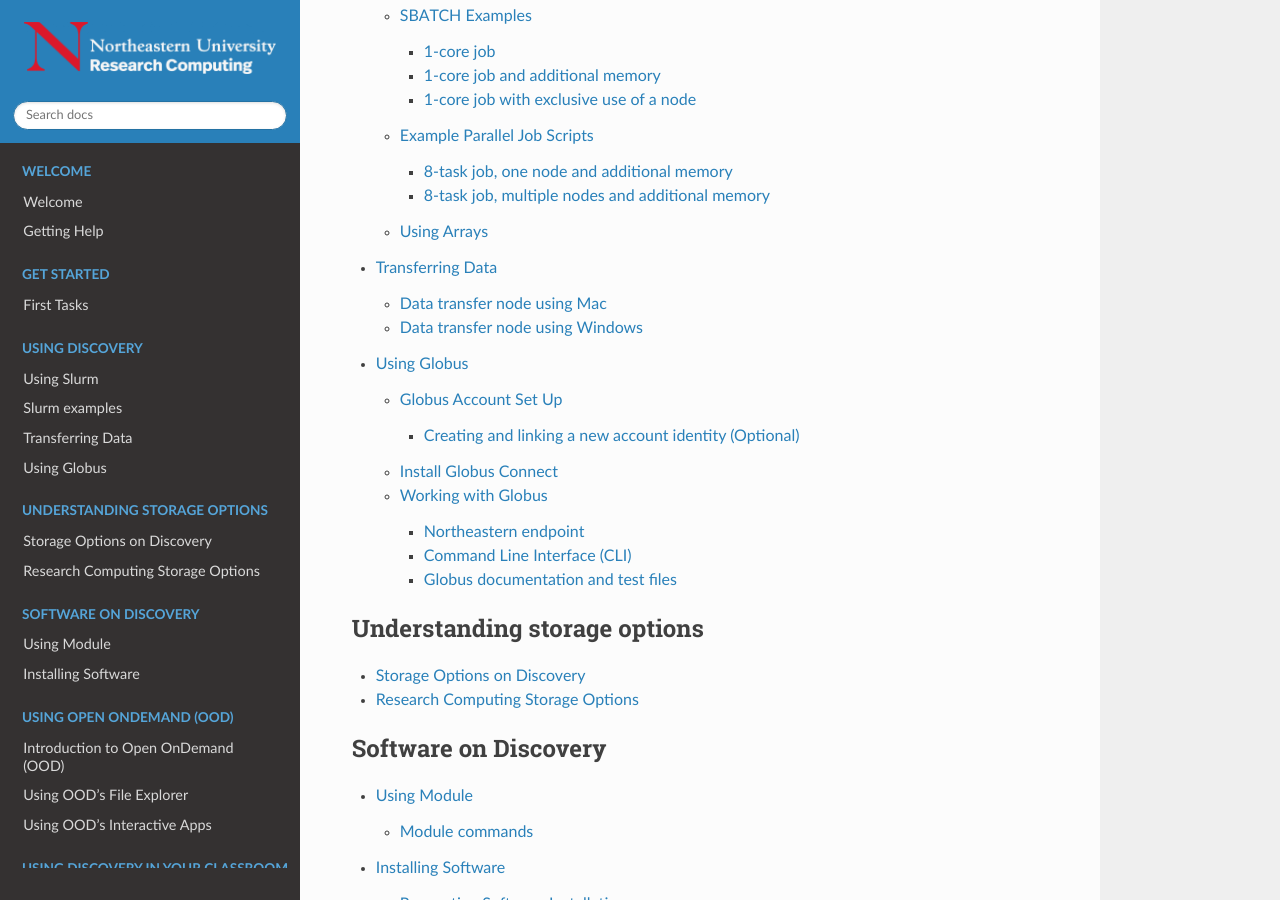
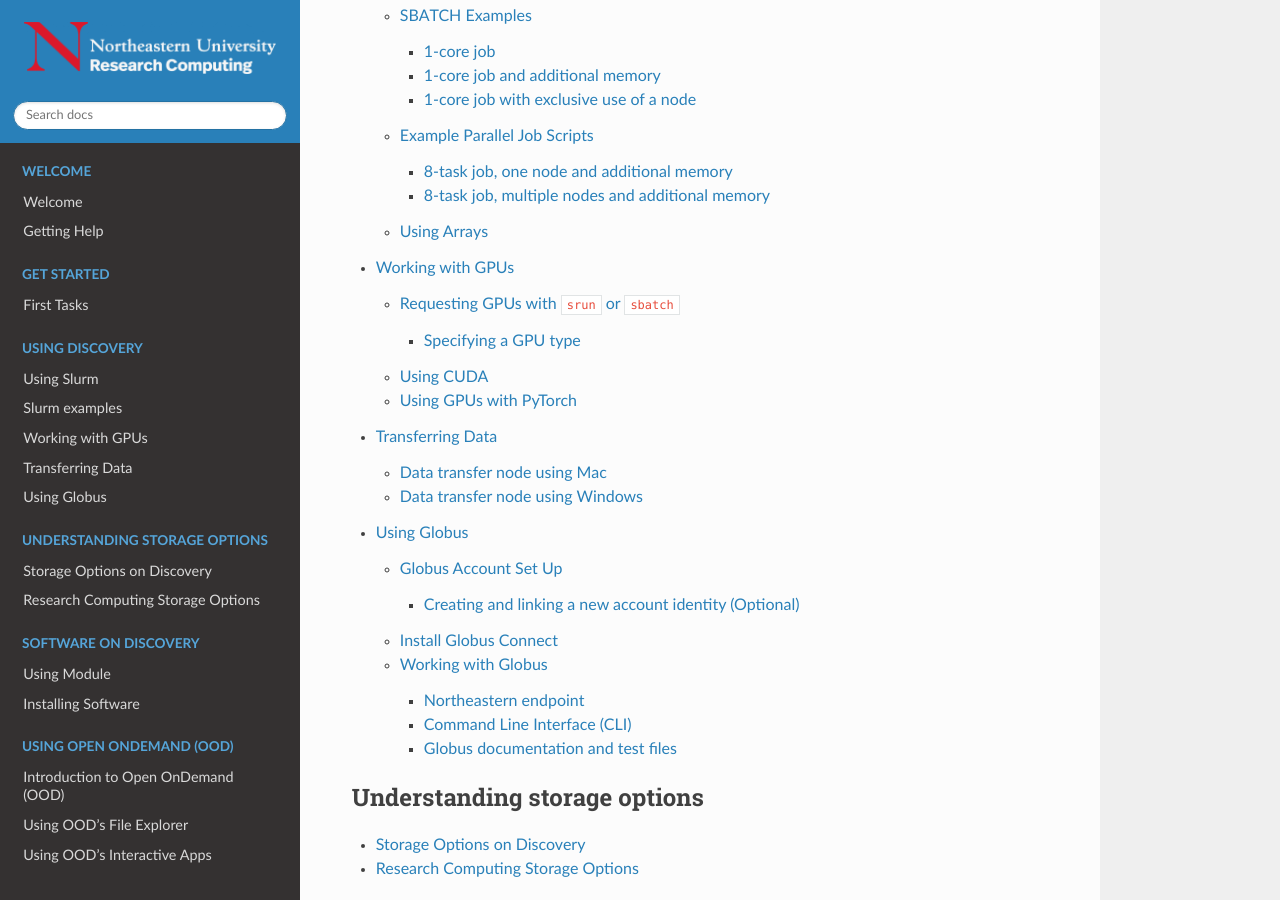
Before and after one commit to northeastern-rc/rc-public-documentation, a Sphinx documentation site: the page built from docs/source/index.rst, in a window 1280 px wide and 900 px high, scrolled down 948 px. Built offline with Sphinx 7.4.7 and the Read the Docs theme 2.0.0, drawn with Linux system fonts in a browser that asks for light colours; some of the changed lines change nothing that is shown.

Commit message:
adding new GPU topic

````diff
--- a/docs/source/index.rst
+++ b/docs/source/index.rst
@@ -25,6 +25,7 @@
 
   using-discovery/usingslurm
   using-discovery/slurmexamples
+  using-discovery/workingwithgpu
   using-discovery/transferringdata
   using-discovery/globus
 
--- /dev/null
+++ b/docs/source/using-discovery/workingwithgpu.rst
@@ -0,0 +1,121 @@
+******************
+Working with GPUs
+******************
+The Discovery cluster has a number of Graphics Processing Units (GPUs) available, as detailed in the table below.
+
+.. list-table::
+  :widths: 40 40 40
+  :header-rows: 1
+
+  * - GPU Type
+    - Number of nodes/GPUs
+    - CPU Type
+  * - k20m
+    - 23 nodes with 1 GPU each
+    - E5-2650\@\2.00GHz
+  * - k40m
+    - 16 nodes with 1 GPU each
+    - E5-2690v3\@\2.60GHz
+  * - k80
+    - 8 nodes with 8 GPUs each
+    - E5-2680v4\@\2.40GHz
+  * - p100
+    - 12 nodes with 4 GPUs each
+    - E5-2680v4\@\2.40GHz
+  * - v100
+    - 4 nodes with 2 GPUs each
+    - AMD EPYC 7351\@\2.60GHz
+  * - v100-sxm2
+    - 24 nodes with 4 GPUs each
+    - Intel Gold 6132\@\2.60Ghz
+
+These GPUs are available within two partitions, named ``gpu`` and ``multigpu``. Note that partitions on Discovery are not physical partitions, they  are virtual partitions. The differences between the two partitions are the number of GPUs that you can request per job, as well as the time
+limit on each job. Both partitions give you access to all of the above GPU types. See the table below for the differences between the two partitions.
+
+.. list-table::
+   :widths: 20 20 20 20 20 20 20 20 20
+   :header-rows: 1
+
+   * - Name
+     - Requires Approval?
+     - Time limit (Default/Max)
+     - Running Jobs
+     - Submitted Jobs
+     - Core Limit
+     - RAM Limit
+     - GPU per job Limit
+     - GPU per user Limit
+   * - gpu
+     - No
+     - 4 hours/8 Hours
+     - 25/250
+     - 50/100
+     - N/A
+     - N/A
+     - 1
+     - 8
+   * - multigpu
+     - **Yes**
+     - 4 hours/24 Hours
+     - 25/100
+     - 50/100
+     - N/A
+     - N/A
+     - 8
+     - 8
+
+Anyone with an account on Discovery can use the ``gpu`` partition. Using ```multigpu`` requires an application process, which includes documenting
+the need for using ``multigpu``. You can find the application for ``multigpu`` and how to submit it in the Policies section on the
+`RC website <https://rc.northeastern.edu/files/2020/02/access_request_multigpu.docx>`_.
+
+Requesting GPUs with ``srun`` or ``sbatch``
+===========================================
+Use ``srun`` for interactive mode and ``sbatch`` for batch mode.
+
+The ``srun`` example below is requesting 1 node and 1 GPU with 1GB of memory in the ``gpu`` partition. Note that on the ``gpu`` partition, you cannot request more than 1 GPU (``--gres=gpu:1``)
+or your request will fail.
+
+``srun --partition gpu --nodes 1 --pty --export=All --gres=gpu:1 --mem=1Gb --time=00:30:00 /bin/bash``
+
+The ``sbatch`` example below is the similar to the ``srun`` example above, except for giving the job a name and directing the output to a file::
+
+  #SBATCH --nodes=1
+  #SBATCH --time=0:30:00
+  #SBATCH --job-name=gpu_run
+  #SBATCH --mem=1Gb
+  #SBATCH --gres=gpu:1
+  #SBATCH --output=exec.%j.out
+  <your code>
+
+Specifying a GPU type
++++++++++++++++++++++
+You can add a specific type of GPU to the ``--gres=`` option (with either ``srun`` or ``sbatch``). For example::
+
+  --gres=gpu:k40m:1
+
+Note that specifying one type of GPU could result in a longer wait time for that specific resource.
+
+Using CUDA
+===========
+Currently, there are three versions of CUDA on Discovery::
+
+  cuda/9.0
+  cuda/9.2
+  cuda/10.0
+
+You can always use the ``module avail`` command to check for the latest software versions on Discovery as well.
+
+To add CUDA to your path use ``module load``. For example, type ``module load cuda/10.0`` to load version 10 to your path.
+
+Using GPUs with PyTorch
+========================
+You should use PyTorch with a conda virtual environment if you need to run the environment on the Nvidia GPUs on Discovery.
+
+The following is an example of using a conda virtual environment with PyTorch. Make sure that you are on a GPU node before loading the environment::
+
+  module load cuda/10.0
+  module load anaconda3/3.7
+  conda create --name pytorch_env python=3.6 anaconda
+  conda activate pytorch_env
+  conda install pytorch==1.2.0 torchvision==0.4.0 cudatoolkit=9.2 -c pytorch
+  python -c'import torch; print(torch.cuda.is_available())'
````
Also changed, not shown: 11 other files.
